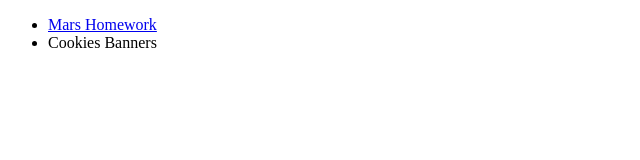
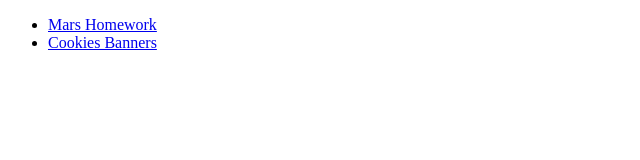
Before and after one commit to babooka/git, a plain HTML site: page index.html in a window 1280 px wide. Shown: the full height of the page, 0-640 px from the left. Drawn offline with Linux system fonts and the light colour scheme.

Commit message:
links updated

```diff
--- a/index.html
+++ b/index.html
@@ -10,7 +10,7 @@
     <div>
 <ul>
     <li><a href="https://babooka.github.io/git/Mars/index.html">Mars Homework</a></li>
-    <li><a href="https://babooka.github.io/git/Cookies%20banners/index.html"></a>Cookies Banners</li>
+    <li><a href="https://babooka.github.io/git/Cookies%20banners/index.html">Cookies Banners</a></li>
 
 </ul>
 
```
